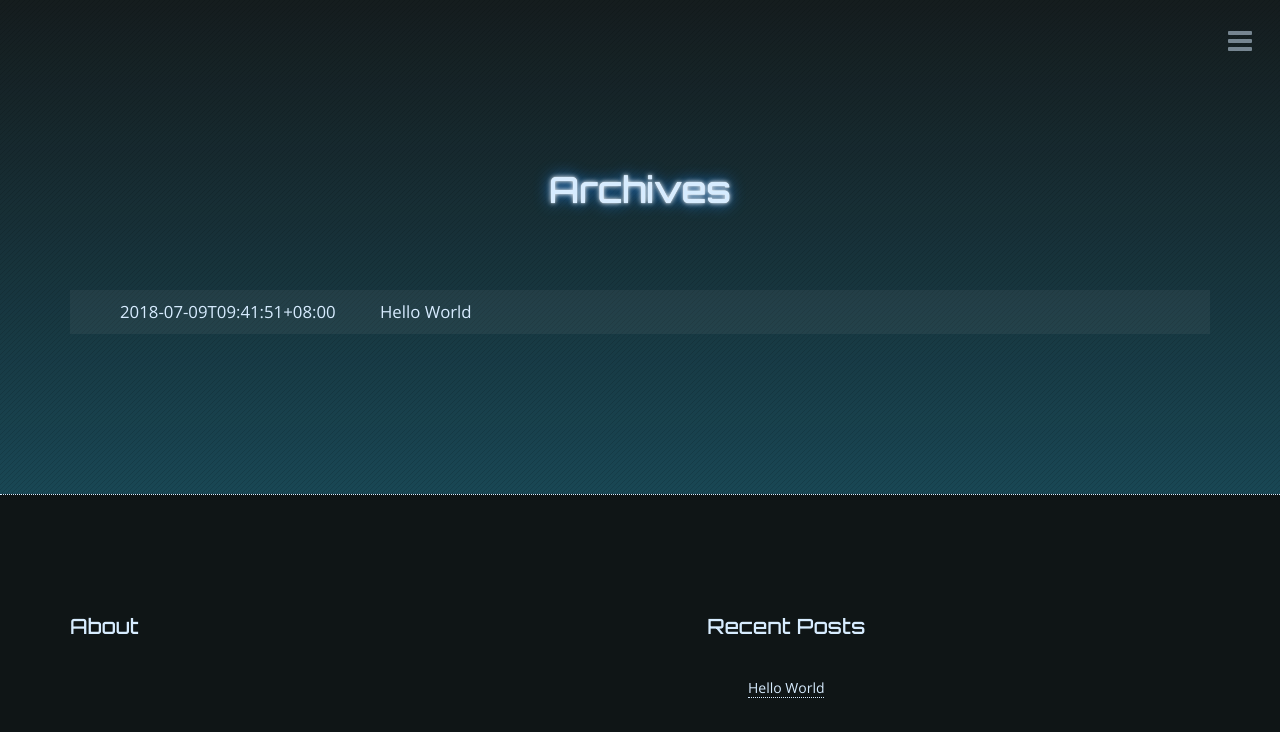
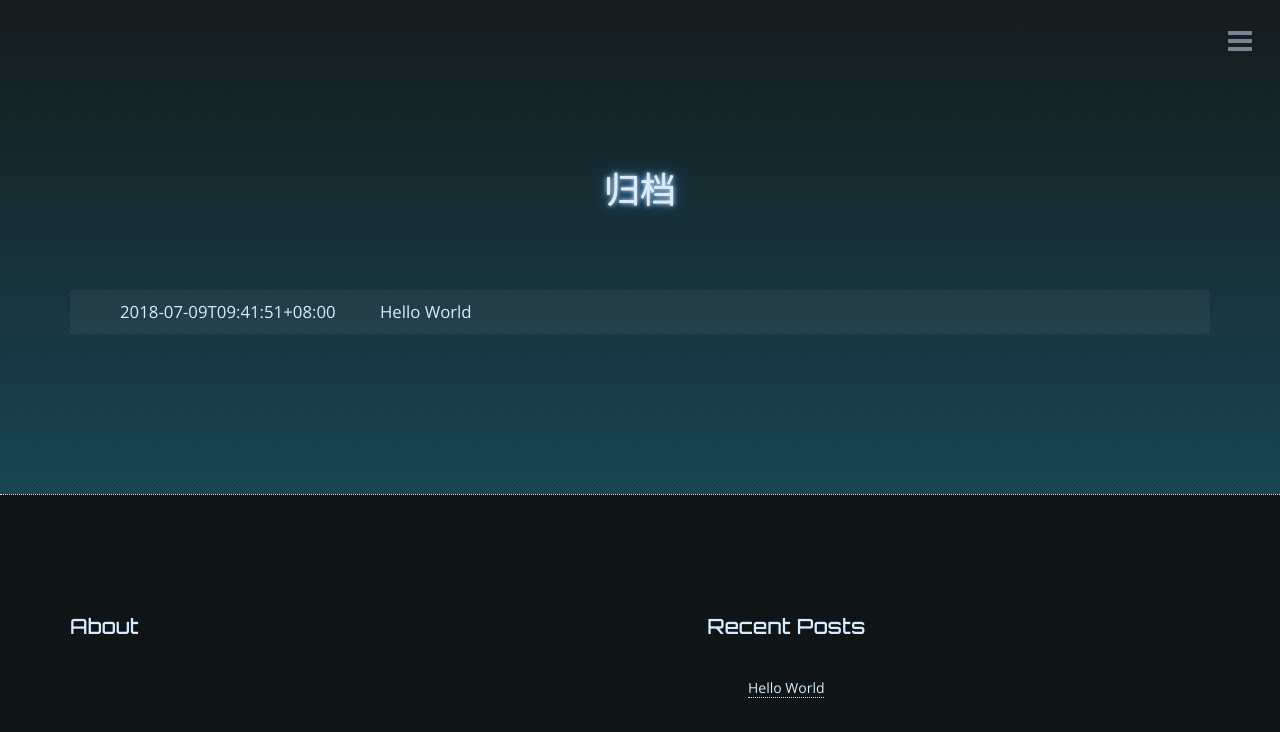
Before and after one commit to zhanghuiyong1994/zhanghuiyong1994.github.io, a plain HTML site: page archives/index.html in a window 1280 px wide. Drawn offline with nearby package versions, Linux system fonts and the light colour scheme; some icons are missing.

Commit message:
Site updated: 2018-07-10 19:05:52

```diff
--- a/archives/index.html
+++ b/archives/index.html
@@ -44,7 +44,7 @@
 
     <!-- Title -->
 
-    <title>Archives - 欢迎来到科幻之界</title>
+    <title>归档 - 欢迎来到科幻之界</title>
 
     <!-- Bootstrap Core CSS -->
     <link rel="stylesheet" href="//maxcdn.bootstrapcdn.com/bootstrap/4.0.0-alpha.2/css/bootstrap.min.css" integrity="sha384-y3tfxAZXuh4HwSYylfB+J125MxIs6mR5FOHamPBG064zB+AFeWH94NdvaCBm8qnd" crossorigin="anonymous">
@@ -105,7 +105,7 @@
     <div class="logo">
         <a href="/"><i class="logo-icon fa " aria-hidden="true"></i></a>
 
-            <h1 id="main-title" class="title">Archives</h1>
+            <h1 id="main-title" class="title">归档</h1>
 
     </div>
 </header>
```
Also changed, not shown: archives/2018/07/index.html (+1 -1 lines), archives/2018/index.html (+1 -1 lines).
